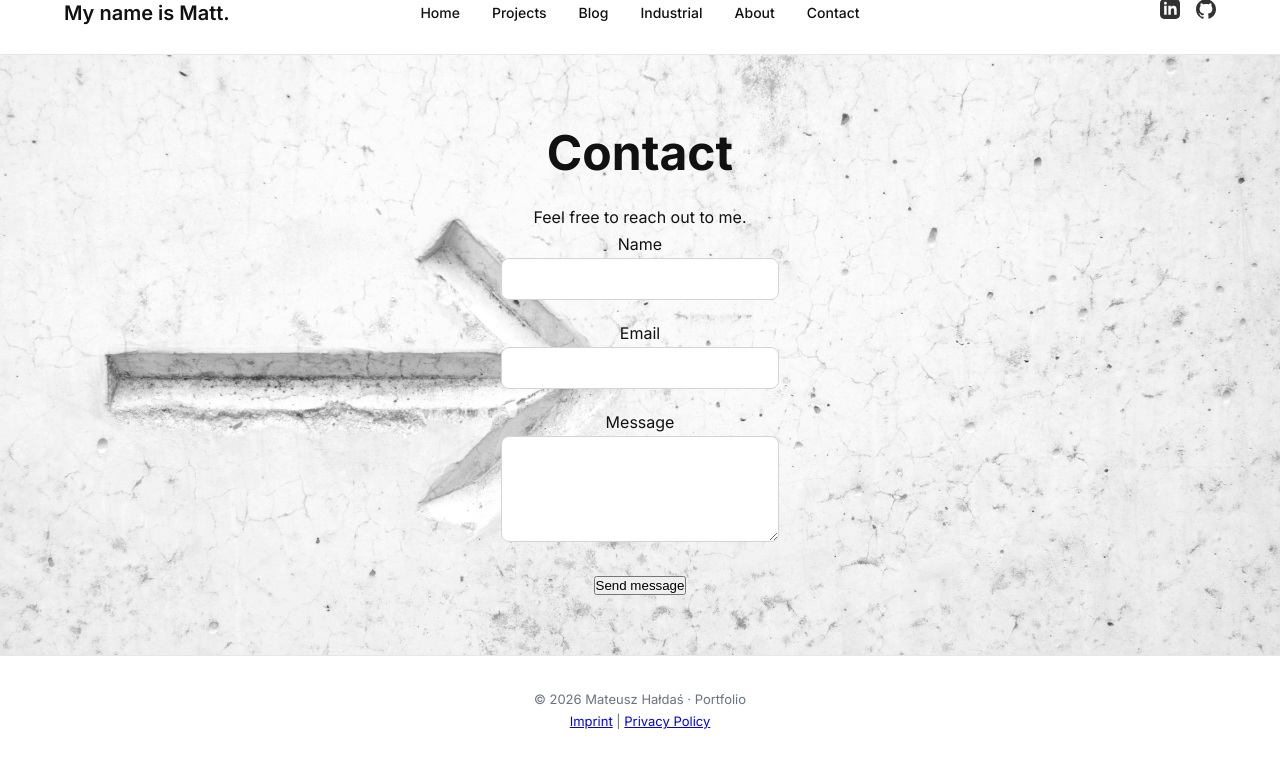
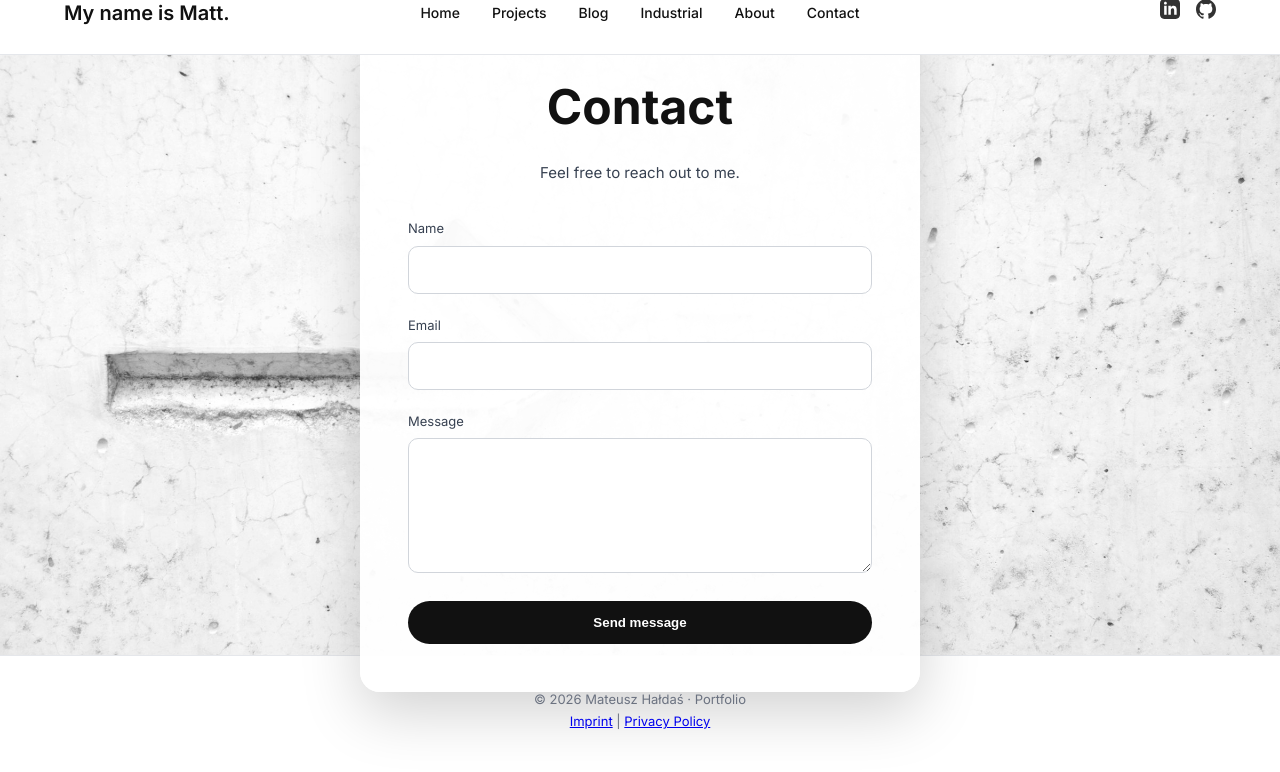
Before and after one commit to Ex333/portfolio, a Django app: page /contact/ in a window 1280 px wide. Shown: the part 28-800 px from the top of the page. Run offline with Django 5.2, Linux system fonts and the light colour scheme.

Commit message:
Improve contact form layout and add legal page hero wallpapers

```diff
--- a/portfolio/static/css/main.css
+++ b/portfolio/static/css/main.css
@@ -149,28 +151,106 @@ body {
 .hero-wallpaper.about {
   background-image: url("/static/images/aboutwallpaper.jpg");
 }
+
+.hero-wallpaper.imprint {
+  background-image: url("/static/images/imprintwallpaper.jpg");
+  justify-content: center;
+}
+
+.hero-wallpaper.privacy {
+  background-image: url("/static/images/privacypolicywallpaper.jpg");
+  justify-content: center;
+}
+
 /* ==============================
-   CONTACT CARD
+   LEGAL HERO
+================================ */
+.legal-hero {
+  width: 100%;
+  text-align: center;
+}
+
+.legal-hero h1 {
+  font-size: 3.2rem;
+  color: #ffffff;
+  text-shadow: 0 4px 18px rgba(0, 0, 0, 0.65);
+}
+
+/* ==============================
+   CONTACT CARD (POPRAWIONE)
 ================================ */
 .contact-card {
   max-width: 560px;
-  padding: 0 24px;
+  width: 100%;
+  padding: 48px;
+  background: rgba(255, 255, 255, 0.95);
+  border-radius: 20px;
   text-align: center;
+  box-shadow: 0 20px 60px rgba(0, 0, 0, 0.18);
 }
 
 .contact-card h1 {
   font-size: 3rem;
-  margin-bottom: 10px;
+  margin-bottom: 12px;
+}
+
+.contact-card .muted {
+  margin-bottom: 32px;
+  color: #374151;
+  font-size: 15px;
+}
+
+/* ==============================
+   CONTACT FORM (KLUCZOWA POPRAWKA)
+================================ */
+.contact-form {
+  display: grid;
+  grid-template-columns: 1fr;
+  gap: 20px;
+}
+
+.contact-form > div {
+  display: flex;
+  flex-direction: column;
+  text-align: left;
+}
+
+.contact-form label {
+  font-size: 13px;
+  margin-bottom: 6px;
+  color: #374151;
 }
 
 .contact-form input,
 .contact-form textarea {
   width: 100%;
-  padding: 12px;
-  margin-bottom: 20px;
+  padding: 14px 16px;
+  font-size: 14px;
+  font-family: inherit;
   border: 1px solid #d1d5db;
-  border-radius: 8px;
-  font-family: inherit;
+  border-radius: 10px;
+}
+
+.contact-form input {
+  height: 48px;
+}
+
+.contact-form textarea {
+  min-height: 120px;
+  resize: vertical;
+  line-height: 1.5;
+}
+
+/* BUTTON */
+.contact-form .btn {
+  margin-top: 8px;
+  padding: 14px;
+  border-radius: 999px;
+  border: none;
+  background: #111111;
+  color: #ffffff;
+  font-weight: 600;
+  cursor: pointer;
 }
 
 /* ==============================
```
Also changed, not shown: other parts of portfolio/static/css/main.css (+25 -84 lines), templates/about.html (+44 -2 lines), templates/imprint.html (+11 -2 lines), templates/privacy_policy.html (+16 -15 lines), portfolio/static/images/imprintwallpaper.jpg (added), portfolio/static/images/privacypolicywallpaper.jpg (added), 1 other file.
